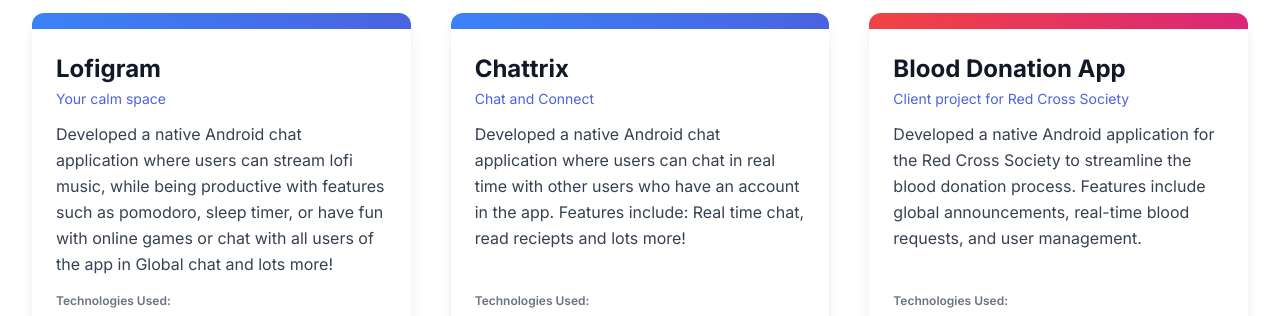
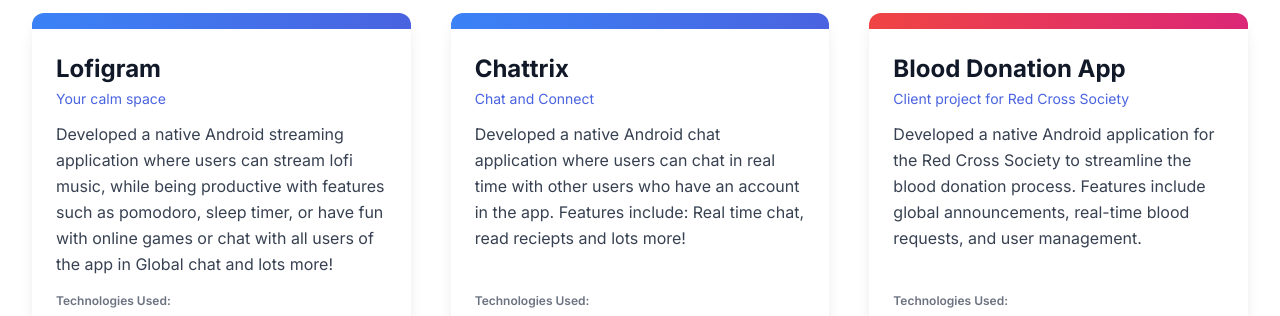
Before and after one commit to jarvis1704/portfolio, a Next.js app: page / in a window 1280 px wide. Shown: the part 2600-2916 px from the top of the page. Built offline with nearby package versions, Linux system fonts and the light colour scheme.

Commit message:
fix changes in description

```diff
--- a/src/app/page.js
+++ b/src/app/page.js
@@ -44,7 +44,7 @@
     {
       title: "Lofigram",
       subtitle: "Your calm space",
-      description: "Developed a native Android chat application where users can stream lofi music, while being productive with features such as pomodoro, sleep timer, or have fun with online games or chat with all users of the app in Global chat and lots more!",
+      description: "Developed a native Android streaming application where users can stream lofi music, while being productive with features such as pomodoro, sleep timer, or have fun with online games or chat with all users of the app in Global chat and lots more!",
       technologies: ["Kotlin", "Jetpack Compose", "Retrofit", "Dagger Hilt", "Timber", "Firebase"],
       links: [ { label: "GitHub", icon: <Github size={16} />, url: "https://github.com/Psydrite01/lofigram-public" }, {label: "Play Store", icon: <Play size={16}/>, url: "https://play.google.com/store/apps/details?id=com.psydrite.lofigram"}],
       color: "from-blue-500 to-indigo-600"
```
